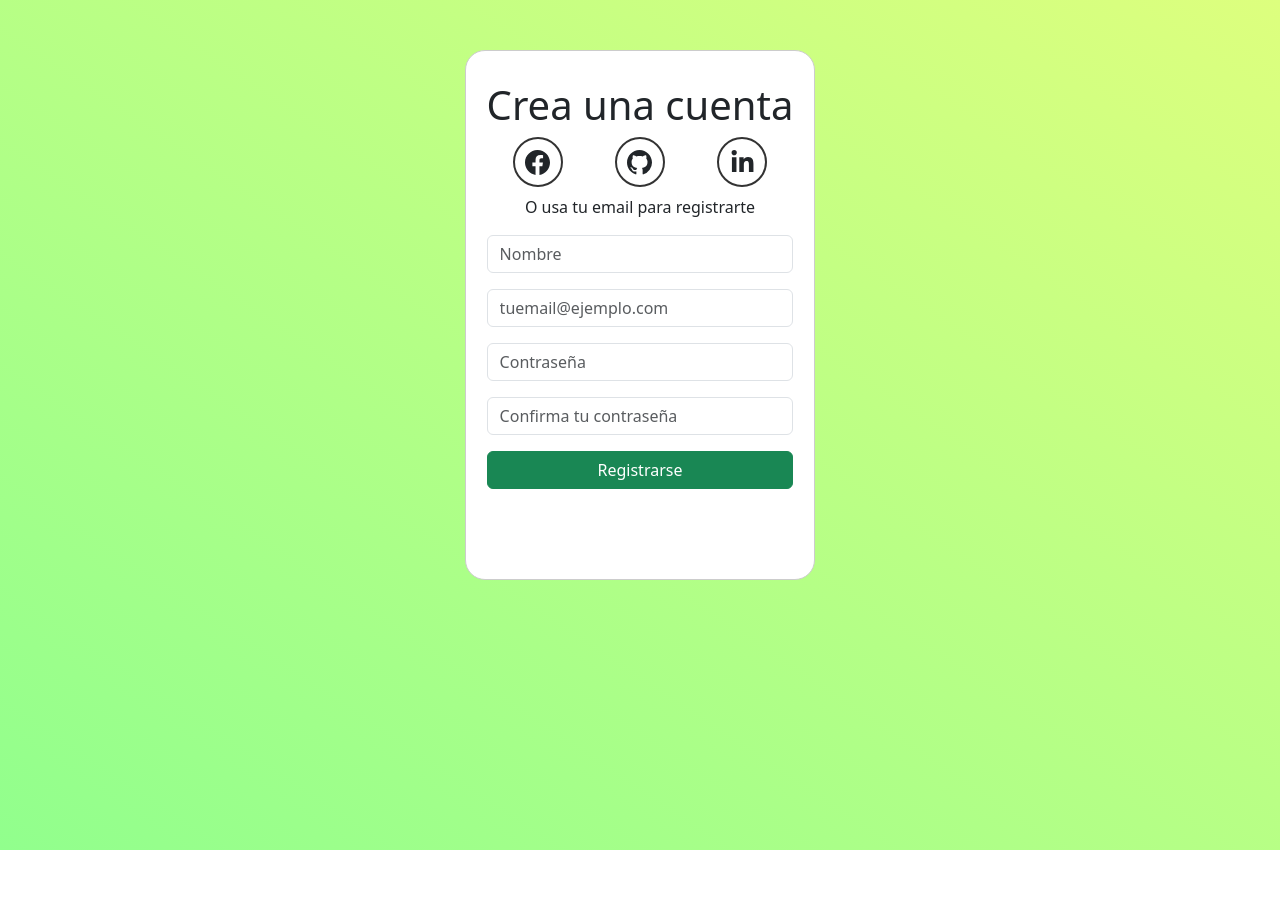
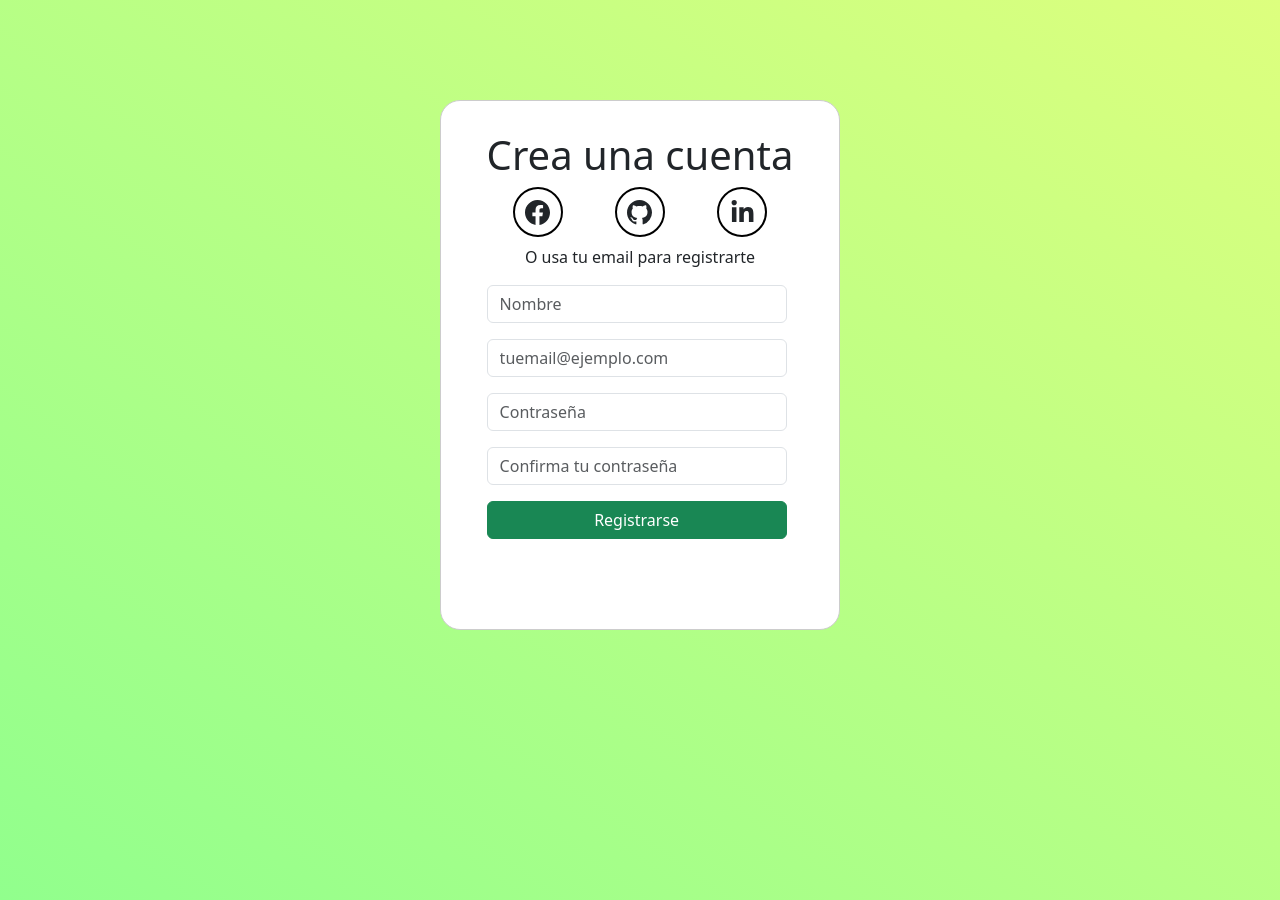
Before and after one commit to RaimonxDev/EstadoReact-Mariano-DF, a React (Vite) app: page / in a window 1280 px wide. Before the commit the page ends 850 px from the top, so only its background shows below. Built offline with nearby package versions, Linux system fonts and the light colour scheme.

Commit message:
validaciones y sociabutton

```diff
--- a/src/App.css
+++ b/src/App.css
@@ -5,21 +5,21 @@
   background-color: rgb(255, 255, 255);
   padding: 10px;
   border: 1px solid #ccc;
-  width: 350px;
+  width: 400px;
   height: 530px;
   border-radius: 20px;
-  margin-top: 50px;
+  margin-top: 100px;
 }
 
-.icon {
-  font-size: 25px; /* Aumenta el tamaño del icono (ajusta según tus preferencias) */
-  width: 50px; /* Establece el ancho deseado para el icono circular */
-  height: 50px; /* Establece la altura deseada para el icono circular */
-  border: 2px solid #333; /* Borde circular con grosor de 2px y color gris (#333) */
-  border-radius: 50%; /* Border-radius del 50% para hacerlo circular */
-  display: flex;
+.icons {
+  display: inline-flex;
   justify-content: center;
   align-items: center;
+  width: 50px;
+  height: 50px;
+  border-radius: 50%;
+  border: 2px solid black;
+  margin: 0 5px;
 }
 
 
--- a/src/App.jsx
+++ b/src/App.jsx
@@ -1,13 +1,19 @@
+import React, {useState} from "react";
 import Registro from "./components/Registro";
 import 'bootstrap/dist/css/bootstrap.min.css';
 
 import './App.css';
 
 function App() {
+  const [error, setError] = useState({});
+
   return (
     <>
       <div className="container">
-        <Registro />
+        <Registro
+        setError={setError}
+        error={error}/>
+
       </div>
     </>
   );
--- a/src/components/Alert.jsx
+++ b/src/components/Alert.jsx
@@ -1,14 +1,15 @@
-import Alert from 'react-bootstrap/Alert';
+import React from 'react';
 
-// eslint-disable-next-line react/prop-types
-function BasicExample({message, type}) {
+const Alert = ({ error, msg, color }) => {
   return (
-    <>
-     <Alert variant={type}>
-          {message}
-      </Alert>
-    </>
+    <div>
+      {error ? (
+        <div className={`alert alert-${color}`} role="alert">
+          {msg}
+        </div>
+      ) : null}
+    </div>
   );
 }
 
-export default BasicExample;
+export default Alert;
--- a/src/components/Formulario.jsx
+++ b/src/components/Formulario.jsx
@@ -1,106 +1,101 @@
-/* eslint-disable no-unused-vars */
-import { useState} from 'react';
+import React, { useState } from 'react';
 import Button from 'react-bootstrap/Button';
 import Form from 'react-bootstrap/Form';
-import Alert from './Alert';
 
-const Formulario = () => {
+const Formulario = ({ }) => {
+  const [formData, setFormData] = useState({
+    nombre: '',
+    email: '',
+    password: '',
+    confirmPassword: '',
+  });
+  const [error, setError] = useState({ error: false, msg: '', color: '' });
 
-  const emailRegex = /^[a-zA-Z0-9._%+-]+@[a-zA-Z0-9.-]+\.[a-zA-Z]{2,}$/;
+  const validarDatos = (e) => {
+    e.preventDefault();
+    const { nombre, email, password, confirmPassword } = formData;
+    const validarDatos = !nombre || !email || !password || !confirmPassword;
+    const validarPassword = password !== confirmPassword;
 
-  const [ nombre, setNombre ] = useState('');
-  const [ email, setEmail ] = useState('');
-  const [ pass, setPass ] = useState('');
+    if (validarDatos) {
+      setError({
+        error: true,
+        msg: 'Completa todos los campos',
+        color: 'warning',
+      });
+    } else if (validarPassword) {
+      setError({
+        error: true,
+        msg: 'Las contraseñas no coinciden',
+        color: 'danger',
+      });
+    } else {
+      setError({
+        error: true,
+        msg: 'Cuenta creada exitosamente',
+        color: 'success',
+      });
+      setFormData({
+        nombre: '',
+        email: '',
+        password: '',
+        confirmPassword: '',
+      });
+    }
+  };
 
-  const [isSamePass, setIsSamePass] = useState(false);
-  const [isValidEmail, setIsValidEmail] = useState(false);
-
-  const [toucheForm, setToucheForm] = useState(false);
-  const [showAlert, setShowAlert] = useState(false);
-
-  const [errors, setErrors] = useState(false);
-
-  const submit = (e) => {
-    e.preventDefault();
-    if (!nombre || !email || !pass || !isSamePass) {
-      setShowAlert(true);
-      setErrors(true)
-      return;
-    }
-    if (!emailRegex.test(email)) {
-      setShowAlert(true);
-      setErrors(true)
-      return;
-    } else {
-      setIsValidEmail(true)
-    }
-    if (!isSamePass) {
-      setShowAlert(true);
-      setErrors(true)
-      setIsSamePass(false)
-      return
-    }
-
-    resetState(e);
-    setShowAlert(true);
-    setTimeout(() => {
-      setShowAlert(false);
-    }, 2000);
-  }
-
-  const resetState = (event) => {
-    event.target.reset();
-    setEmail('');
-    setNombre('');
-    setPass('');
-    setErrors(false);
-    setIsSamePass(false);
-    setIsValidEmail(false);
-    setToucheForm(false);
-   }
+  const handleChange = (e) => {
+    setFormData({ ...formData, [e.target.name]: e.target.value });
+  };
 
   return (
     <div>
-      <Form onSubmit={submit} >
-        <Form.Control className="mb-3"
+      <Form onSubmit={(e) => validarDatos(e)} style={{ width: '300px' }}>
+        <Form.Control
+          className="mb-3"
           type="text"
-          name="firstName"
+          name="nombre"
           placeholder="Nombre"
-          onChange={e => setNombre(e.target.value)}
-          isInvalid={toucheForm && errors}
+          onChange={handleChange}
+          value={formData.nombre}
         />
-        <Form.Group >
-          <Form.Control className="mb-3"
+        <Form.Group>
+          <Form.Control
+            className="mb-3"
             type="email"
             name="email"
             placeholder="tuemail@ejemplo.com"
-            onChange={e => setEmail(e.target.value)}
-            isInvalid={toucheForm && (errors)}
+            onChange={handleChange}
+            value={formData.email}
           />
         </Form.Group>
         <Form.Group>
-          <Form.Control className="mb-3"
+          <Form.Control
+            className="mb-3"
             type="password"
             name="password"
             placeholder="Contraseña"
-            onChange={e => setPass(e.target.value)}
-            isInvalid={toucheForm && (errors || !isSamePass)}
-          />
-          <Form.Control className="mb-3"
-            type="password"
-            name="confirmPassword"
-            placeholder="Confirma tu contraseña"
-            onChange={e => setIsSamePass(e.target.value === pass)}
-            isInvalid={toucheForm && (errors || !isSamePass)}
+            onChange={handleChange}
+            value={formData.password}
           />
         </Form.Group>
-          <Button type='submit' variant="success"  className='w-100 mb-2'>
-            Registrarse
+        <Form.Control
+          className="mb-3"
+          type="password"
+          name="confirmPassword"
+          placeholder="Confirma tu contraseña"
+          onChange={handleChange}
+          value={formData.confirmPassword}
+        />
+        <Button type="submit" variant="success" className="w-100 mb-2">
+          Registrarse
         </Button>
-
-         { toucheForm || showAlert ?  <Alert message={errors ? 'debe de completar los datos' : 'Se ha registrado correctamente'  } type={errors ? 'danger' : 'success' } /> : null}
-
-        </Form>
+      </Form>
+      {error.error && error.msg && (
+        <div className={`alert alert-${error.color}`} role="alert">
+          {error.msg}
+        </div>
+      )}
     </div>
   );
 };
--- a/src/components/Registro.jsx
+++ b/src/components/Registro.jsx
@@ -1,30 +1,34 @@
-import SocialButton from './SocialButton'
-import Formulario from './Formulario'
-import { BsFacebook } from 'react-icons/bs';
-import { BsGithub } from 'react-icons/bs';
-import { FaLinkedinIn } from 'react-icons/fa';
+import React, { useState } from 'react';
+import SocialButton from './SocialButton';
+import Formulario from './Formulario';
+import Alert from './Alert';
+
+const Registro = () => {
+  const [error, setError] = useState({ error: false, msg: '', color: '' });
+
+  const handleFormSubmit = (error) => {
+    setError(error);
+  };
+
+  return (
+    <div>
+      <h1 style={{ paddingTop: '20px', textAlign: 'center' }}>
+        Crea una cuenta
+      </h1>
+      <SocialButton face={"face"} git={"git"} link={"link"} />
+      <p style={{ textAlign: 'center' }}>O usa tu email para registrarte</p>
+
+      <Formulario onFormSubmit={handleFormSubmit} />
 
 
-const Registro = () => {
-  return (
-    <>
-    <div>
-      <h1 style={{ paddingTop: '20px' }}>
-      Crea una cuenta
-      </h1>
 
-    <SocialButton
-    face={<BsFacebook /> }
-    git={<BsGithub />}
-    link={<FaLinkedinIn />}
-    />
-    <p style={{ textAlign: 'center' }}>O usa tu email para registrarte</p>
-        <Formulario/>
-    </div>
+{error.error && (
+  <Alert error={error.error} msg={error.msg} color={error.color} />
+)}
 
 
-    </>
-  )
+    </div>
+  );
 }
 
-export default Registro
+export default Registro;
--- a/src/components/SocialButton.jsx
+++ b/src/components/SocialButton.jsx
@@ -1,14 +1,28 @@
 import React from 'react';
+import { BsFacebook } from 'react-icons/bs';
+import { BsGithub } from 'react-icons/bs';
+import { FaLinkedinIn } from 'react-icons/fa';
 
 const SocialButton = ({ face, link, git }) => {
   return (
     <div>
       <div className="mb-2 d-flex justify-content-around">
-      <div className="icon">{face}</div>
-      <div className="icon">{git}</div>
-      <div className="icon">{link}</div>
+        {face && (
+          <div className="icons">
+            <BsFacebook size={25} />
+          </div>
+        )}
+        {git && (
+          <div className="icons">
+            <BsGithub size={25} />
+          </div>
+        )}
+        {link && (
+          <div className="icons">
+            <FaLinkedinIn size={25} />
+          </div>
+        )}
       </div>
-
     </div>
   );
 }
--- a/src/index.css
+++ b/src/index.css
@@ -3,7 +3,3 @@ body {
   width: 100%;
   height: 100vh;
 }
-.Registro Form.Control,
-.Registro Form.Group {
-  margin-bottom: 10px; /* Ajusta el valor según tus preferencias */
-}
```
